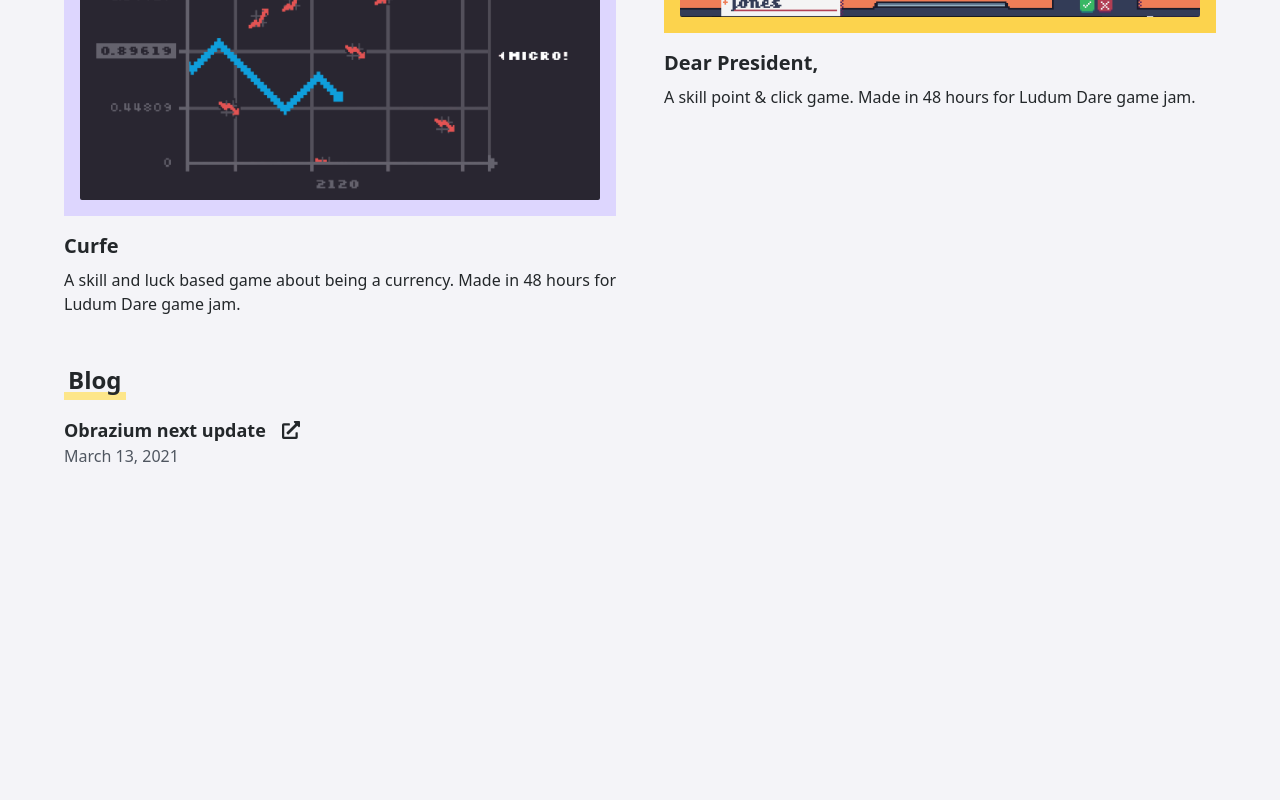
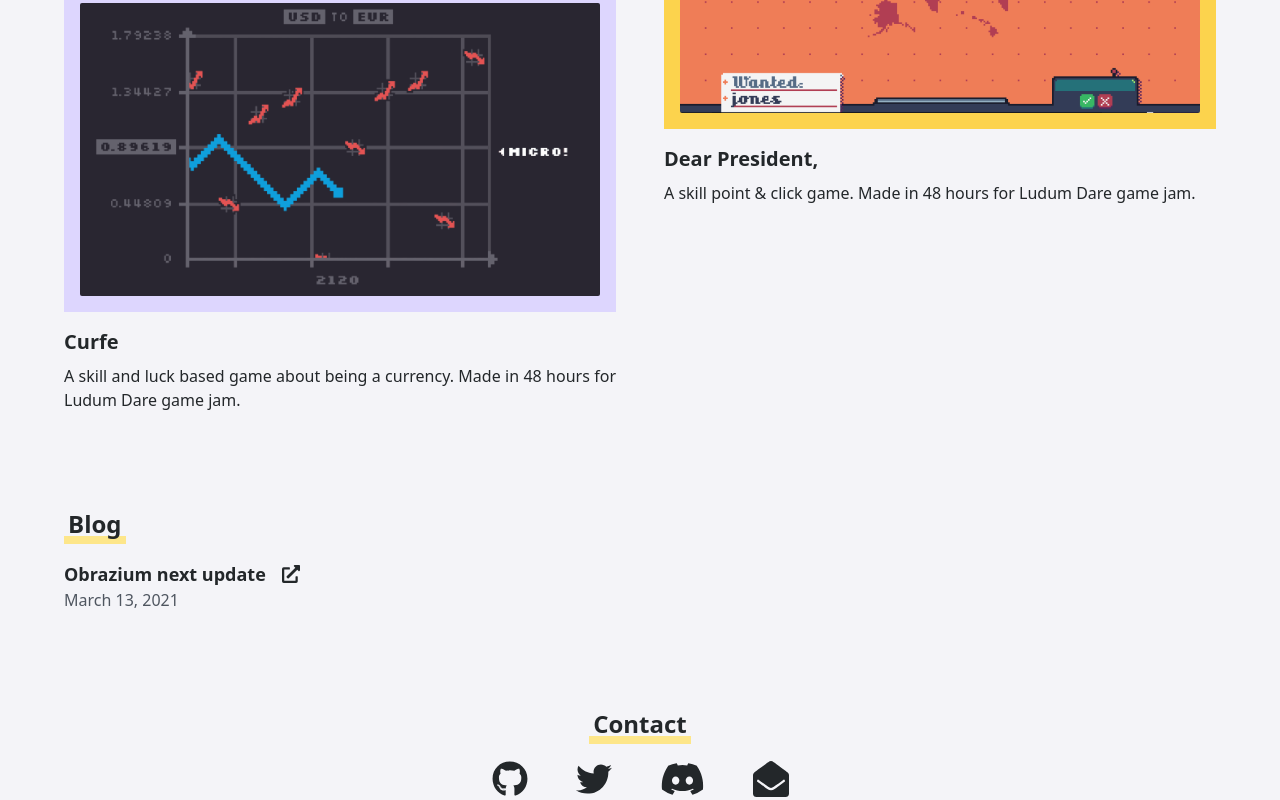
Before and after one commit to badosz0/badosz.com, a Next.js app: page / in a window 1280 px wide. Shown: the part 1610-2410 px from the top of the page. Before the commit the page ends 2078 px from the top, so only its background shows below. Built offline with nearby package versions, Linux system fonts and the light colour scheme.

Commit message:
contact section

```diff
--- /dev/null
+++ b/src/components/Home/Section.tsx
@@ -0,0 +1,14 @@
+import { MutableRefObject, ReactNode } from "react";
+
+interface Props {
+	refTo: MutableRefObject<any>;
+	children: ReactNode;
+}
+
+export function Section({ refTo, children }: Props) {
+	return (
+		<div className="flex flex-col space-y-4" ref={refTo}>
+			{children}
+		</div>
+	);
+}
--- a/src/components/Home/index.tsx
+++ b/src/components/Home/index.tsx
@@ -1,16 +1,14 @@
 import { Container } from "../ui/Container";
 import { PageLink } from "./PageLink";
 import { Title } from "./Title";
-import { Project } from "./Project";
+import { Section } from "./Section";
+import { Projects } from "./sections/Projects";
+import { Blog } from "./sections/Blog";
+import { Contact } from "./sections/Contact";
 import Link from "next/link";
 import { useTheme } from "next-themes";
 import { useEffect, useRef, useState } from "react";
 import { blogPost } from "../../util/blog";
-import { FontAwesomeIcon } from "@fortawesome/react-fontawesome";
-import {
-	faExternalLinkAlt,
-	faLocationArrow,
-} from "@fortawesome/free-solid-svg-icons";
 
 interface Props {
 	blogPosts: blogPost[];
@@ -36,7 +34,8 @@ export function HomePage({ blogPosts }: Props) {
 
 	return (
 		<Container>
-			<div className="flex flex-col mt-10 space-y-12 text-main dark:text-milk">
+			<div className="flex flex-col mt-10 space-y-24 text-main dark:text-milk">
+				<div className="flex flex-col space-y-12">
 					<div className="flex justify-end space-x-12 font-semibold">
 						<div
 							onClick={() => {
@@ -44,7 +43,9 @@ export function HomePage({ blogPosts }: Props) {
 							}}
 						>
 							<PageLink
-							name={`Lights ${theme == "light" ? "Off" : "On"}`}
+								name={`Lights ${
+									theme == "light" ? "Off" : "On"
+								}`}
 							/>
 						</div>
 						<PageLink name="Projects" scroll={projectsRef} />
@@ -74,7 +75,7 @@ export function HomePage({ blogPosts }: Props) {
 							</div>
 						</div>
 					</div>
-
+				</div>
 				<div className="flex justify-center ">
 					<Link href="mailto:m@badosz.com">
 						<a className="bg-main dark:bg-milk text-milk dark:text-main font-bold px-6 py-4 rounded-2xl hover:bg-main-hover hover:shadow-xl transition ease-in-out duration-200">
@@ -83,94 +84,17 @@ export function HomePage({ blogPosts }: Props) {
 					</Link>
 				</div>
 
-				<div className="flex flex-col space-y-4" ref={projectsRef}>
-					<Title>Projects</Title>
-					<div className="grid grid-cols-2 gap-12">
-						<div className="flex flex-col space-y-20">
-							<Project
-								color="bg-blue-200"
-								name="MilkScript"
-								image={
-									"/images/projects/milkscript/screenshot.png"
-								}
-							>
-								A dynamic programming language that compiles
-								into Lua. It provides things that are not
-								normally possible in Lua like default
-								parameters, switches, classes and much more.
-								MilkScript also catches many errors like
-								undeclared identifier. Unlike lua, arrays are
-								zero-based. Currently, this language is still in
-								development.
-							</Project>
-							<Project
-								color="bg-pink-200"
-								name="Salio"
-								image={"/images/projects/salio/screenshot.png"}
-							>
-								A small and minimalistic, but still super hard
-								platformer game about getting a tiny fellow
-								through numerous rooms filled with various
-								obstacles. Developed only in free time. This
-								game was released on Steam and programmed in
-								Lua.
-							</Project>
-							<Project
-								color="bg-purple-200"
-								name="Curfe"
-								image={"/images/projects/curfe/screenshot.png"}
-							>
-								A skill and luck based game about being a
-								currency. Made in 48 hours for Ludum Dare game
-								jam.
-							</Project>
-						</div>
-						<div className="mt-32 flex flex-col space-y-20">
-							<Project
-								color="bg-green-200"
-								name="Obrazium"
-								image={
-									"/images/projects/obrazium/dashboard.png"
-								}
-							>
-								An api for image generation and text
-								manipulation. Mostly used in discord bots.
-								Obrazium contains 40+ different endpoints.
-							</Project>
-							<Project
-								color="bg-yellow-300"
-								name="Dear President,"
-								image={
-									"/images/projects/dear-president/screenshot.png"
-								}
-							>
-								A skill point & click game. Made in 48 hours for
-								Ludum Dare game jam.
-							</Project>
-						</div>
-					</div>
-				</div>
+				<Section refTo={projectsRef}>
+					<Projects />
+				</Section>
 
-				<div className="flex flex-col space-y-4" ref={blogRef}>
-					<Title>Blog</Title>
-					<div className="flex flex-row">
-						{blogPosts.map((post) => (
-							<div className="flex flex-col">
-								<div className="text-lg font-semibold flex space-x-4">
-									<div>{post.name}</div>
-									<div className="flex justify-center items-center">
-										<FontAwesomeIcon
-											icon={faExternalLinkAlt}
-										/>
-									</div>
-								</div>
-								<div className="text-light dark:text-grayed">
-									{post.date}
-								</div>
-							</div>
-						))}
-					</div>
-				</div>
+				<Section refTo={blogRef}>
+					<Blog blogPosts={blogPosts} />
+				</Section>
+
+				<Section refTo={contactRef}>
+					<Contact />
+				</Section>
 			</div>
 		</Container>
 	);
--- /dev/null
+++ b/src/components/Home/sections/Blog.tsx
@@ -0,0 +1,31 @@
+import { Title } from "../Title";
+import { blogPost } from "../../../util/blog";
+import { FontAwesomeIcon } from "@fortawesome/react-fontawesome";
+import { faExternalLinkAlt } from "@fortawesome/free-solid-svg-icons";
+
+interface Props {
+	blogPosts: blogPost[];
+}
+
+export function Blog({ blogPosts }: Props) {
+	return (
+		<>
+			<Title>Blog</Title>
+			<div className="flex">
+				{blogPosts.map((post) => (
+					<div className="flex flex-col">
+						<div className="text-lg font-semibold flex space-x-4">
+							<div>{post.name}</div>
+							<div className="flex justify-center items-center">
+								<FontAwesomeIcon icon={faExternalLinkAlt} />
+							</div>
+						</div>
+						<div className="text-light dark:text-grayed">
+							{post.date}
+						</div>
+					</div>
+				))}
+			</div>
+		</>
+	);
+}
--- /dev/null
+++ b/src/components/Home/sections/Contact.tsx
@@ -0,0 +1,46 @@
+import { Title } from "../Title";
+import { FontAwesomeIcon } from "@fortawesome/react-fontawesome";
+import {
+	faEnvelopeOpen,
+	IconDefinition,
+} from "@fortawesome/free-solid-svg-icons";
+import Link from "next/link";
+import {
+	faDiscord,
+	faGithub,
+	faTwitter,
+} from "@fortawesome/free-brands-svg-icons";
+
+interface ContactLinkProps {
+	link: string;
+	icon: IconDefinition;
+}
+
+function ContactLink({ link, icon }: ContactLinkProps) {
+	return (
+		<Link href={link}>
+			<a target="_blank">
+				<FontAwesomeIcon icon={icon} />
+			</a>
+		</Link>
+	);
+}
+
+export function Contact() {
+	return (
+		<>
+			<div className="flex flex-col items-center space-y-4">
+				<Title>Contact</Title>
+				<div className="flex justify-center text-4xl space-x-12">
+					<ContactLink link="/github" icon={faGithub} />
+					<ContactLink link="/twitter" icon={faTwitter} />
+					<ContactLink link="/discord" icon={faDiscord} />
+					<ContactLink
+						link="mailto:m@badosz.com"
+						icon={faEnvelopeOpen}
+					/>
+				</div>
+			</div>
+		</>
+	);
+}
--- /dev/null
+++ b/src/components/Home/sections/Projects.tsx
@@ -0,0 +1,65 @@
+import { Title } from "../Title";
+import { Project } from "../Project";
+
+export function Projects() {
+	return (
+		<>
+			<Title>Projects</Title>
+			<div className="grid grid-cols-2 gap-12">
+				<div className="flex flex-col space-y-20">
+					<Project
+						color="bg-blue-200"
+						name="MilkScript"
+						image={"/images/projects/milkscript/screenshot.png"}
+					>
+						A dynamic programming language that compiles into Lua.
+						It provides things that are not normally possible in Lua
+						like default parameters, switches, classes and much
+						more. MilkScript also catches many errors like
+						undeclared identifier. Unlike lua, arrays are
+						zero-based. Currently, this language is still in
+						development.
+					</Project>
+					<Project
+						color="bg-pink-200"
+						name="Salio"
+						image={"/images/projects/salio/screenshot.png"}
+					>
+						A small and minimalistic, but still super hard
+						platformer game about getting a tiny fellow through
+						numerous rooms filled with various obstacles. Developed
+						only in free time. This game was released on Steam and
+						programmed in Lua.
+					</Project>
+					<Project
+						color="bg-purple-200"
+						name="Curfe"
+						image={"/images/projects/curfe/screenshot.png"}
+					>
+						A skill and luck based game about being a currency. Made
+						in 48 hours for Ludum Dare game jam.
+					</Project>
+				</div>
+				<div className="mt-32 flex flex-col space-y-20">
+					<Project
+						color="bg-green-200"
+						name="Obrazium"
+						image={"/images/projects/obrazium/dashboard.png"}
+					>
+						An api for image generation and text manipulation.
+						Mostly used in discord bots. Obrazium contains 40+
+						different endpoints.
+					</Project>
+					<Project
+						color="bg-yellow-300"
+						name="Dear President,"
+						image={"/images/projects/dear-president/screenshot.png"}
+					>
+						A skill point & click game. Made in 48 hours for Ludum
+						Dare game jam.
+					</Project>
+				</div>
+			</div>
+		</>
+	);
+}
```
Lines whose indentation alone changed are shown as unchanged.
